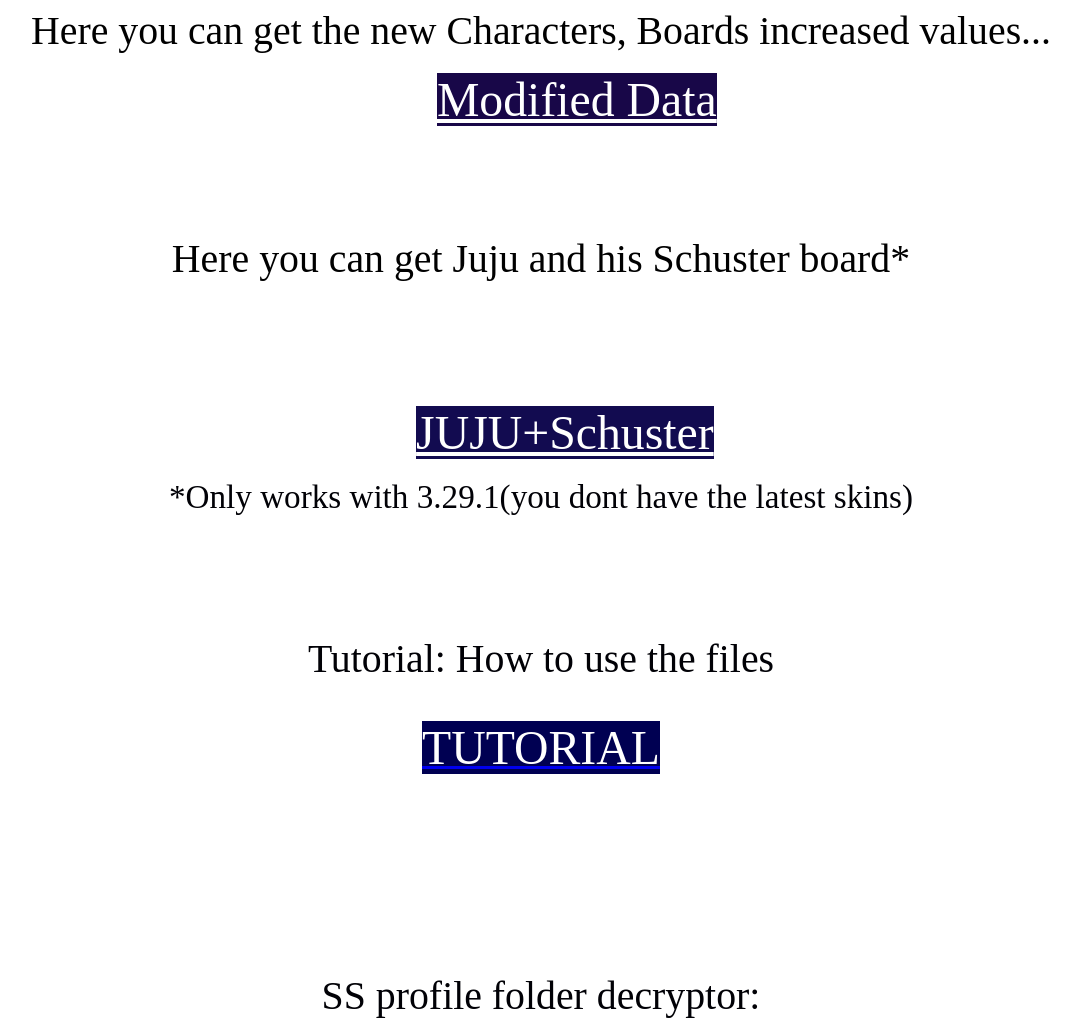
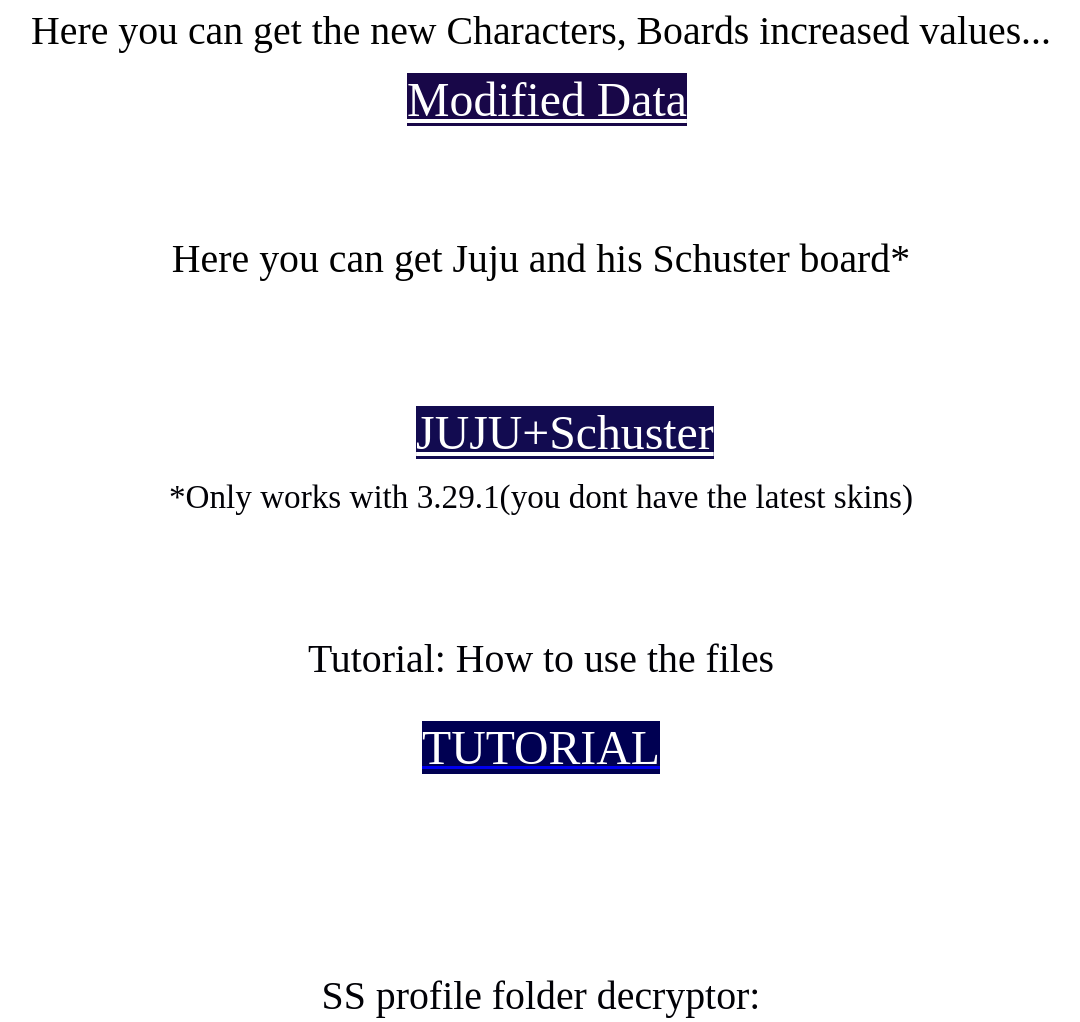
Before and after one commit to Alex12345H/ssdata, a plain HTML site: page ssdata.html in a window 1280 px wide. Shown: the top 1022 px of the page, without its empty margins (99-1179 px from the left). Drawn offline with Linux system fonts and the light colour scheme.

Commit message:
Update ssdata.html

```diff
--- a/ssdata.html
+++ b/ssdata.html
@@ -9,8 +9,7 @@
 <div style="text-align: center;"><big><big><big><big><big><big><small>Here
 you can get the new Characters, Boards increased values... </small></big></big></big></big></big></big><br>
 <br>
-<big><big><big><big><big><big>&nbsp;
-&nbsp; &nbsp;&nbsp;<span
+<big><big><big><big><big><big>&nbsp;<span
  style="background-color: rgb(24, 7, 72); color: rgb(253, 253, 253);"><a
  style="color: rgb(255, 255, 255);" href="https://www.google.com">Modified
 Data</a><br>
@@ -63,7 +62,7 @@ works with 3.29.1(you dont have the latest skins)</small></small></span></big></
 <big><br>
 Tutorial: How to use the files</big><br>
 <br>
-<a href="tutorail.html"><big><big><span
+<a href="tutorial.html"><big><big><span
  style="background-color: rgb(0, 0, 82); color: rgb(255, 255, 255);">TUTORIAL</span></big></big></a></small></small></span></big></big></big></big></big></big><br>
 <big><big><big><big><big><big><span
  style="color: rgb(1, 1, 6);"></span></big></big></big></big></big></big><br>
```
